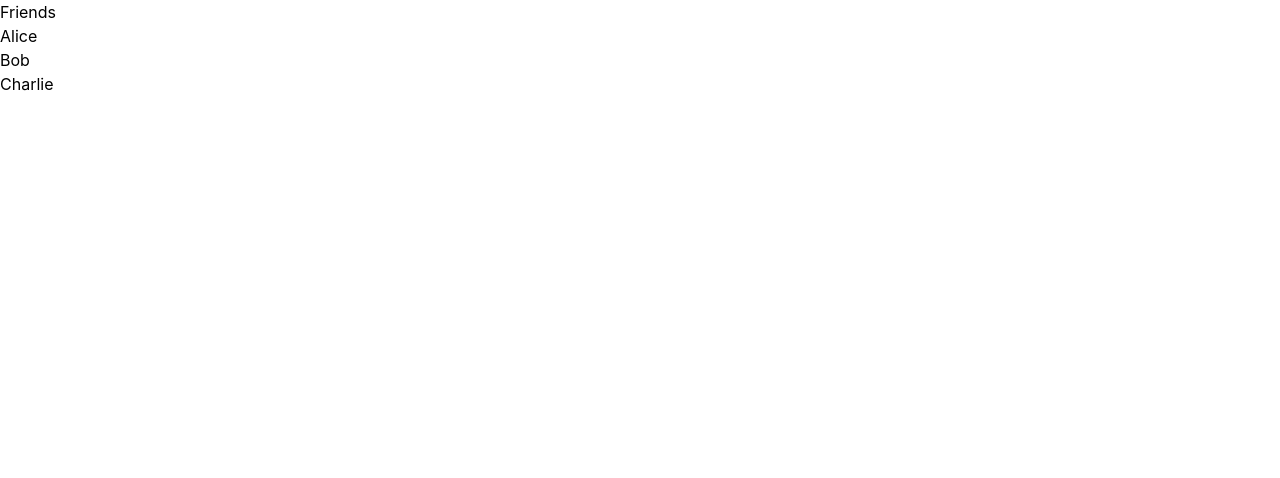
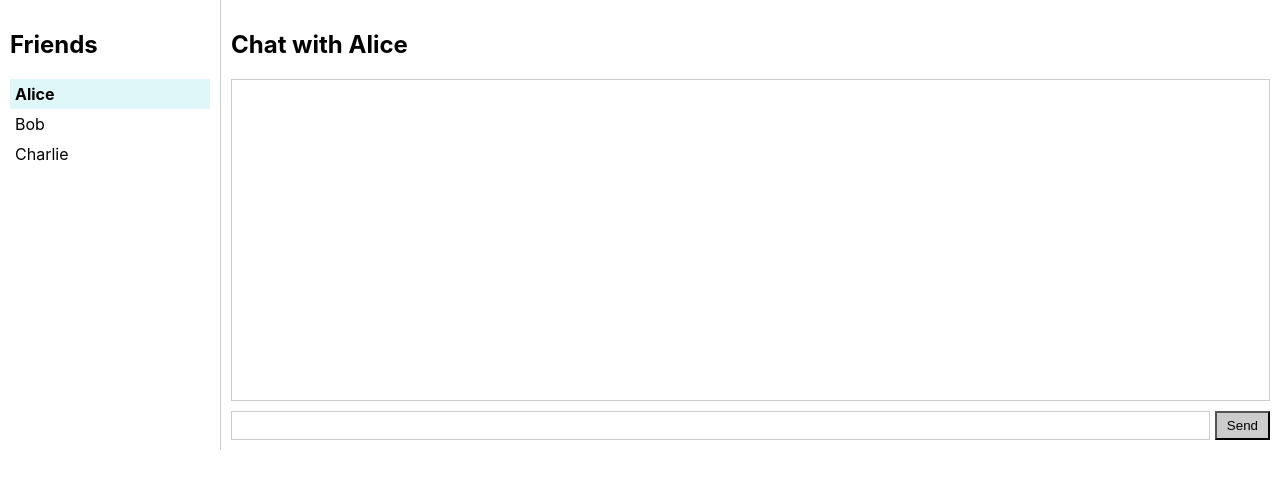
Before and after one commit to a-velesov/cognite-test, a React (Create React App) app: page / in a window 1280 px wide. Shown: the top 478 px of the page. Built offline with nearby package versions, Linux system fonts and the light colour scheme.

Commit message:
Add styles and selected friend in friend list

```diff
--- a/package.json
+++ b/package.json
@@ -35,8 +35,5 @@
       "last 1 firefox version",
       "last 1 safari version"
     ]
-  },
-  "devDependencies": {
-    "tailwindcss": "^3.4.17"
   }
 }
--- a/src/App.css
+++ b/src/App.css
@@ -1,38 +1,64 @@
-.App {
-  text-align: center;
+.app {
+  display: flex;
 }
 
-.App-logo {
-  height: 40vmin;
-  pointer-events: none;
+.friend-list {
+  width: 200px;
+  border-right: 1px solid #ccc;
+  padding: 10px;
 }
 
-@media (prefers-reduced-motion: no-preference) {
-  .App-logo {
-    animation: App-logo-spin infinite 20s linear;
-  }
+.friend-list ul {
+  list-style: none;
+  padding: 0;
 }
 
-.App-header {
-  background-color: #282c34;
-  min-height: 100vh;
-  display: flex;
-  flex-direction: column;
-  align-items: center;
-  justify-content: center;
-  font-size: calc(10px + 2vmin);
-  color: white;
+.friend-list li {
+  cursor: pointer;
+  padding: 5px;
 }
 
-.App-link {
-  color: #61dafb;
+.friend-list li.selected {
+  background-color: #e0f7fa;
+  font-weight: bold;
 }
 
-@keyframes App-logo-spin {
-  from {
-    transform: rotate(0deg);
-  }
-  to {
-    transform: rotate(360deg);
-  }
+.chat-window {
+  flex: 1;
+  padding: 10px;
 }
+
+.messages {
+  height: 300px;
+  overflow-y: auto;
+  border: 1px solid #ccc;
+  padding: 10px;
+  margin-bottom: 10px;
+}
+
+.messages div {
+  background-color: #f0f0f0;
+  padding: 8px;
+  margin: 5px 0;
+  border-radius: 5px;
+  max-width: max-content;
+  margin-left: auto;
+  text-align: right;
+  word-break: break-word;
+}
+
+.input-area {
+  display: flex;
+}
+
+.input-area input {
+  flex: 1;
+  padding: 5px;
+  margin-right: 5px;
+  border: 1px solid #ccc;
+}
+
+.input-area button {
+  padding: 5px 10px;
+  background: #ccc;
+}
--- a/src/App.js
+++ b/src/App.js
@@ -9,7 +9,7 @@ function App() {
     { id: 2, name: 'Bob' },
     { id: 3, name: 'Charlie' },
   ]);
-  const [selectedFriend, setSelectedFriend] = useState(null);
+  const [selectedFriend, setSelectedFriend] = useState(1);
   const [messages, setMessages] = useState({});
 
   const selectFriend = (friendId) => {
@@ -29,7 +29,7 @@ function App() {
 
   return (
       <div className="app">
-        <FriendList friends={friends} selectFriend={selectFriend} />
+        <FriendList friends={friends} selectFriend={selectFriend} selectedFriend={selectedFriend} />
         {selectedFriend && (
             <ChatWindow
                 friendId={selectedFriend}
--- a/src/components/FriendList.js
+++ b/src/components/FriendList.js
@@ -1,12 +1,16 @@
 import React from 'react';
 
-function FriendList({ friends, selectFriend }) {
+function FriendList({ friends, selectFriend, selectedFriend }) {
     return (
         <div className="friend-list">
             <h2>Friends</h2>
             <ul>
                 {friends.map((friend) => (
-                    <li key={friend.id} onClick={() => selectFriend(friend.id)}>
+                    <li
+                        key={friend.id}
+                        className={friend.id === selectedFriend ? 'selected' : ''}
+                        onClick={() => selectFriend(friend.id)}
+                    >
                         {friend.name}
                     </li>
                 ))}
--- a/tailwind.config.js
+++ /dev/null
@@ -1,10 +0,0 @@
-/** @type {import('tailwindcss').Config} */
-module.exports = {
-  content: [
-    "./src/**/*.{js,jsx,ts,tsx}",
-  ],
-  theme: {
-    extend: {},
-  },
-  plugins: [],
-}
```
